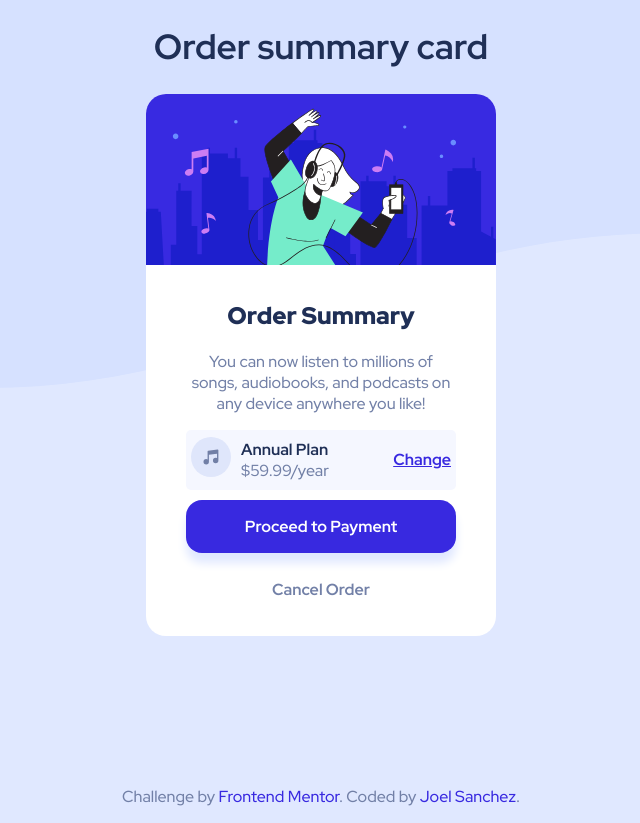
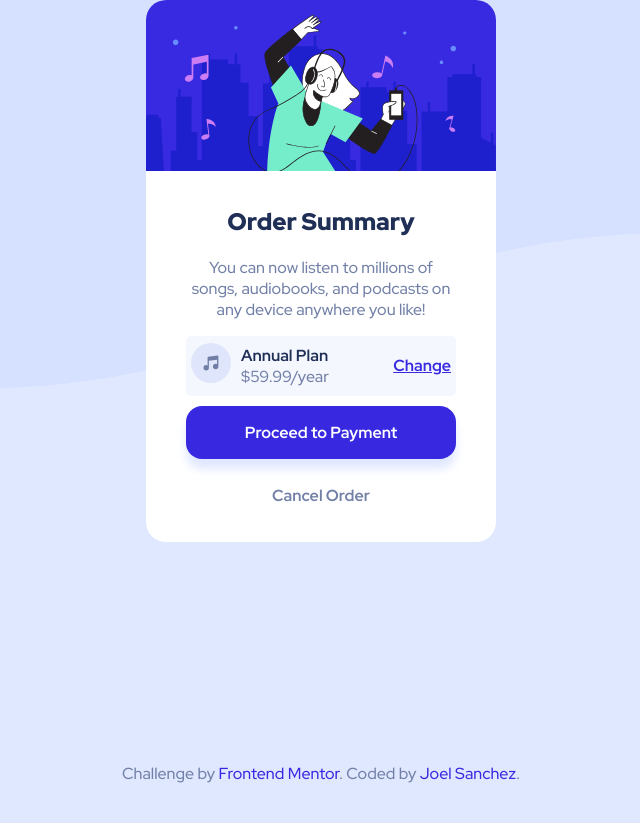
Before and after one commit to Joel-Development/FrontEndMentor---Challenge-2, a plain HTML site: page docs/index.html in a window 1280 px wide. Shown: the whole page, without its empty margins (319-959 px from the left). After the commit the page ends 800 px from the top, so only its background shows below. Drawn offline with Linux system fonts and the light colour scheme.

Commit message:
main title changed, github link updated

```diff
--- a/docs/index.html
+++ b/docs/index.html
@@ -11,20 +11,15 @@
   <link rel="stylesheet" href="css/style.css">
 </head>
 <body>
-  <header class="header">
-    <h1 class="main-title">
-      Order summary card
-    </h1>
-  </header>
   <main class="main-content">
     <section class="card">
       <header class="card__header">
         <img src="assets/images/illustration-hero.svg" alt="hero illustration" class="header__img">
       </header>
       <div class="card__main">
-        <h2 class="main__title f-900">
+        <h1 class="main__title f-900">
           Order Summary
-        </h2>
+        </h1>
         <p class="main__text">
           You can now listen to millions of songs, audiobooks, and podcasts on any device anywhere you like!
         </p>
@@ -48,7 +43,7 @@
   <footer class="attribution">
     <p>
       Challenge by <a href="https://www.frontendmentor.io?ref=challenge" target="_blank">Frontend Mentor</a>.
-      Coded by <a href="https://github.com/joel-development">Joel Sanchez</a>.
+      Coded by <a target="_blank" href="https://github.com/sanchez-dev1906">Joel Sanchez</a>.
     </p>
   </footer>
 </body>
```
